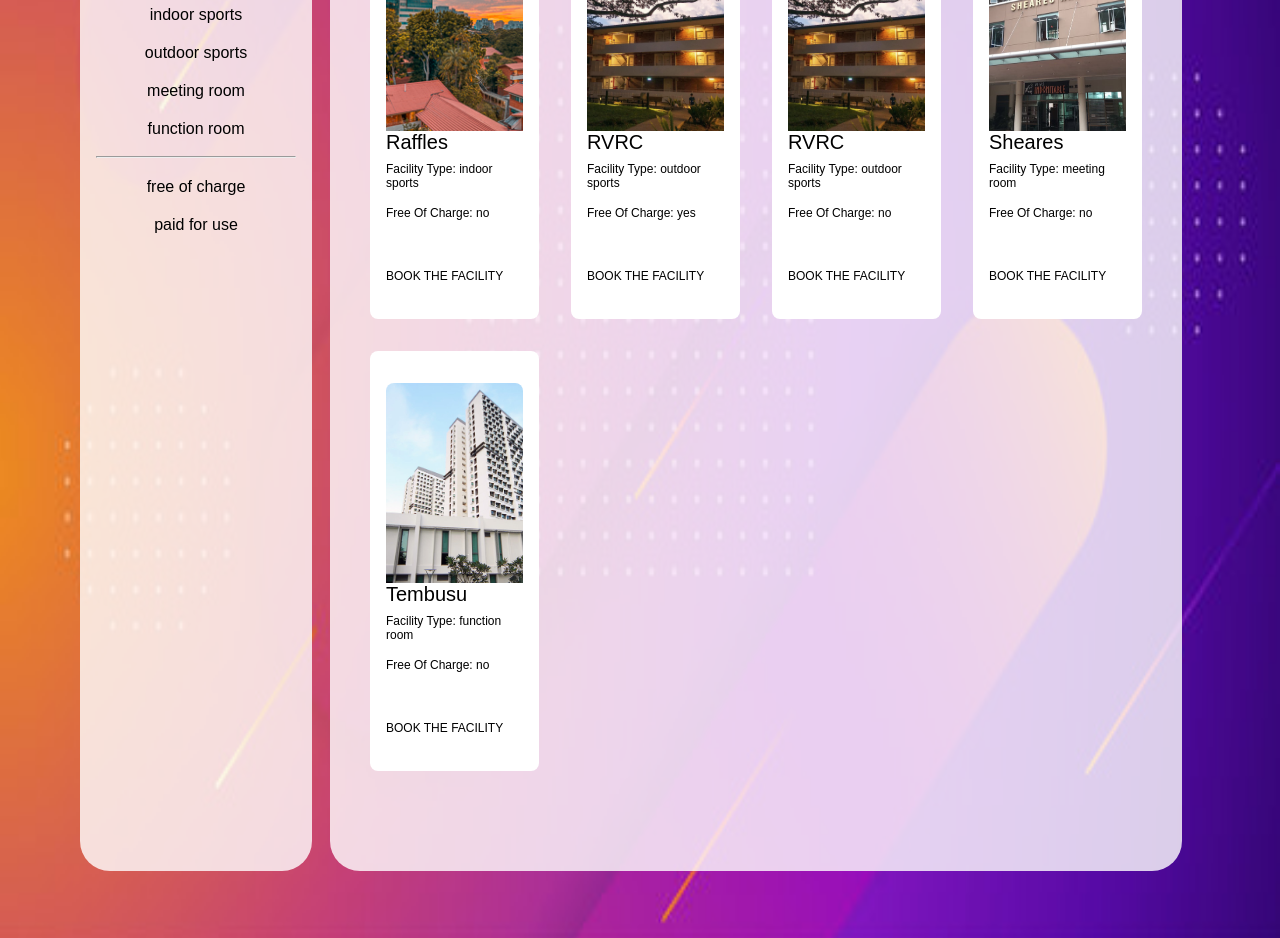
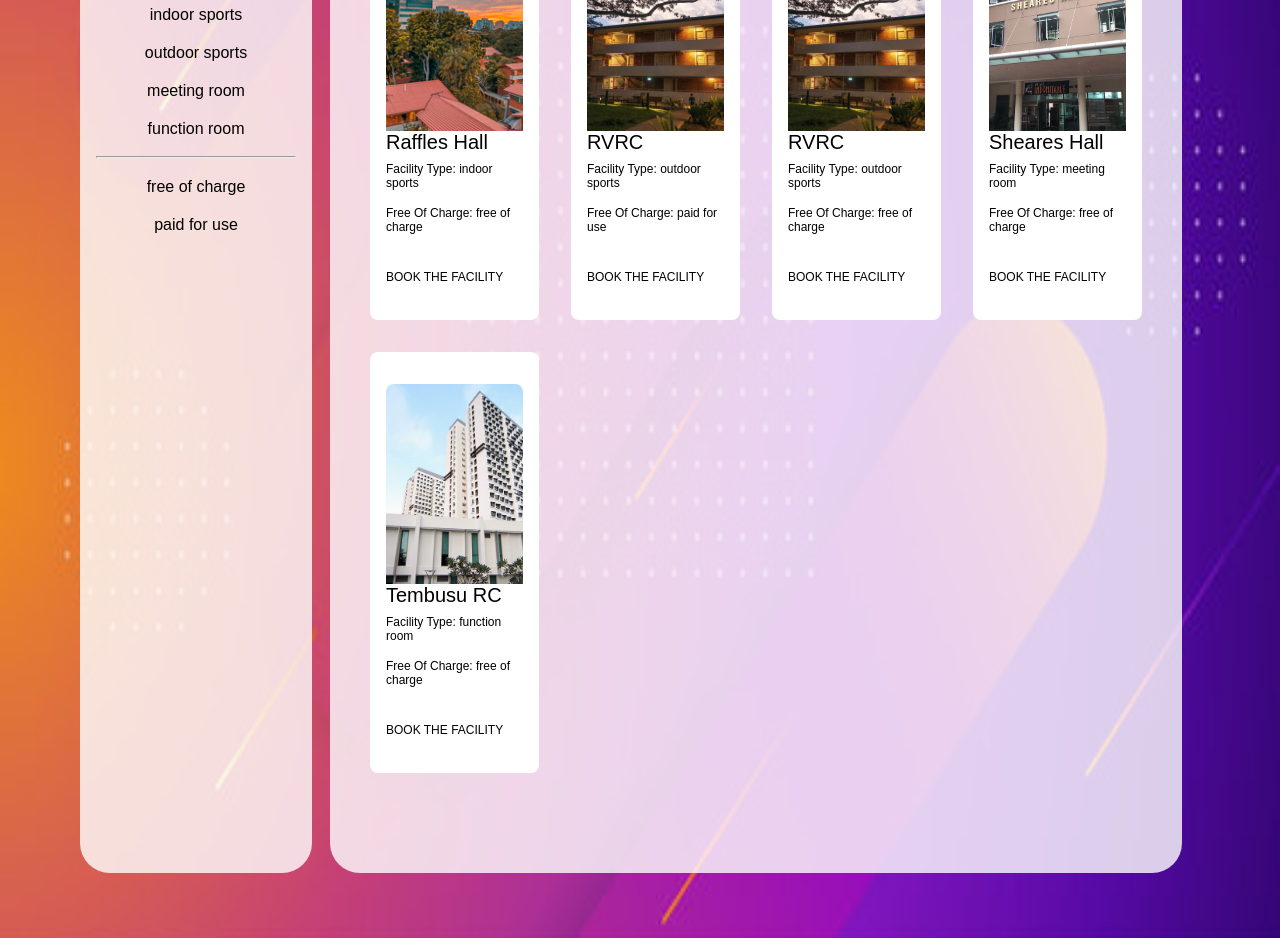
Before and after one commit to huangrz0702/orbital_v_bookitnus, a Vue app: page /Searchmain in a window 1280 px wide. Shown: the part 440-1378 px from the top of the page. Built offline with nearby package versions, Linux system fonts and the light colour scheme.

Commit message:
updated css and mock data

```diff
--- a/src/components/FacCard.vue
+++ b/src/components/FacCard.vue
@@ -71,7 +71,7 @@
       padding-bottom: 4px;
       transition: 0.5s ease-in all;
       &:hover {
-        color: rgba(48, 48, 48, 0.8);
+        color: rgba(237, 209, 96, 0.669);
       }
       .arrow {
         width: 10px;
--- a/src/components/Filters.vue
+++ b/src/components/Filters.vue
@@ -29,7 +29,7 @@
 };
 </script>
 
-<style scoped>
+<style lang="scss" scoped>
 input {
   background-color: whitesmoke;
   color: black;
@@ -57,5 +57,9 @@
   text-align: center;
   margin-top: 20px;
   cursor: pointer;
+  transition: 0.5s ease-in all;
+  &:hover {
+    color: rgba(153, 126, 18, 0.669);
+  }
 }
 </style>
--- a/src/components/Filters2.vue
+++ b/src/components/Filters2.vue
@@ -1,16 +1,17 @@
 <template>
-  <br>
+  <br />
   <hr />
-  <p v-for="filter in filters" :key="filter" @click="() => filterPosts2(filter)">
+  <p
+    v-for="filter in filters"
+    :key="filter"
+    @click="() => filterPosts2(filter)"
+  >
     {{ filter }}
   </p>
 </template>
 
 <script>
-const filters = [
-  "free of charge",
-  "paid for use"
-];
+const filters = ["free of charge", "paid for use"];
 export default {
   props: ["filterPosts2", "filteredPosts2"],
   data() {
@@ -23,10 +24,14 @@
 </script>
 
 
-<style scoped>
+<style lang='scss' scoped>
 p {
   text-align: center;
   margin-top: 20px;
   cursor: pointer;
+  transition: 0.5s ease-in all;
+  &:hover {
+    color: rgba(153, 126, 18, 0.669);
+  }
 }
 </style>
--- a/src/views/Search-Main/index.vue
+++ b/src/views/Search-Main/index.vue
@@ -38,38 +38,38 @@
       posts: [
         {
           id: 1,
-          facName: "Raffles",
+          facName: "Raffles Hall",
           blogCover: "1",
           facType: "indoor sports",
-          facCharge: "no",
+          facCharge: "free of charge",
         },
         {
           id: 2,
           facName: "RVRC",
           blogCover: "2",
           facType: "outdoor sports",
-          facCharge: "yes",
+          facCharge: "paid for use",
         },
         {
           id: 3,
           facName: "RVRC",
           blogCover: "2",
           facType: "outdoor sports",
-          facCharge: "no",
+          facCharge: "free of charge",
         },
         {
           id: 4,
-          facName: "Sheares",
+          facName: "Sheares Hall",
           blogCover: "3",
           facType: "meeting room",
-          facCharge: "no",
+          facCharge: "free of charge",
         },
         {
           id: 5,
-          facName: "Tembusu",
+          facName: "Tembusu RC",
           blogCover: "4",
           facType: "function room",
-          facCharge: "no",
+          facCharge: "free of charge",
         },
       ],
       str: "",
@@ -102,7 +102,7 @@
       this.posts = [
         {
           id: 1,
-          facName: "Raffles",
+          facName: "Raffles Hall",
           blogCover: "1",
           facType: "indoor sports",
           facCharge: "free of charge",
@@ -123,14 +123,14 @@
         },
         {
           id: 4,
-          facName: "Sheares",
+          facName: "Sheares Hall",
           blogCover: "3",
           facType: "meeting room",
           facCharge: "free of charge",
         },
         {
           id: 5,
-          facName: "Tembusu",
+          facName: "Tembusu RC",
           blogCover: "4",
           facType: "function room",
           facCharge: "free of charge",
```
